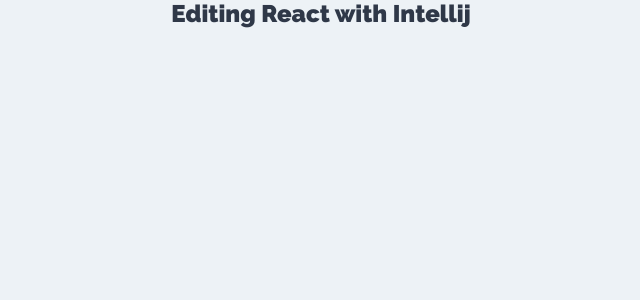
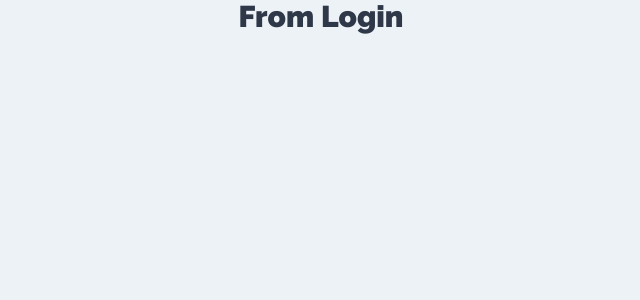
Before and after one commit to AGustems/mern-tasks, a React (Create React App) app: page / in a window 1280 px wide. Shown: the top 300 px of the page, without its empty margins (319-959 px from the left). Built offline with nearby package versions, Linux system fonts and the light colour scheme.

Commit message:
Creating the main components and routing for the app

```diff
--- a/src/App.js
+++ b/src/App.js
@@ -1,10 +1,19 @@
 import React from 'react'
+import {BrowserRouter as Router, Switch, Route} from 'react-router-dom'
+
+import Login from "./components/auth/Login"
+import NewAccount from "./components/auth/NewAccount";
+import Projects from "./components/projects/Projects";
 
 function App() {
   return (
-      <h2>
-        Editing React with Intellij
-      </h2>
+      <Router>
+          <Switch>
+              <Route exact path='/' component={Login}/>
+              <Route exact path='/new-account' component={NewAccount}/>
+              <Route exact path='/projects' component={Projects}/>
+          </Switch>
+      </Router>
   );
 }
 
--- /dev/null
+++ b/src/components/auth/Login.js
@@ -0,0 +1,9 @@
+import React from 'react'
+
+const Login = () => {
+    return(
+        <h1>From Login</h1>
+    )
+}
+
+export default Login
--- /dev/null
+++ b/src/components/auth/NewAccount.js
@@ -0,0 +1,9 @@
+import React from 'react'
+
+const NewAccount = () => {
+    return(
+        <h1>From NewAccount</h1>
+    )
+}
+
+export default NewAccount
--- /dev/null
+++ b/src/components/projects/Projects.js
@@ -0,0 +1,9 @@
+import React from 'react'
+
+const Projects = () => {
+    return(
+        <h1>From Projects</h1>
+    )
+}
+
+export default Projects
```
Also changed, not shown: 1 other file (tests, documents, lock files or other folders).
